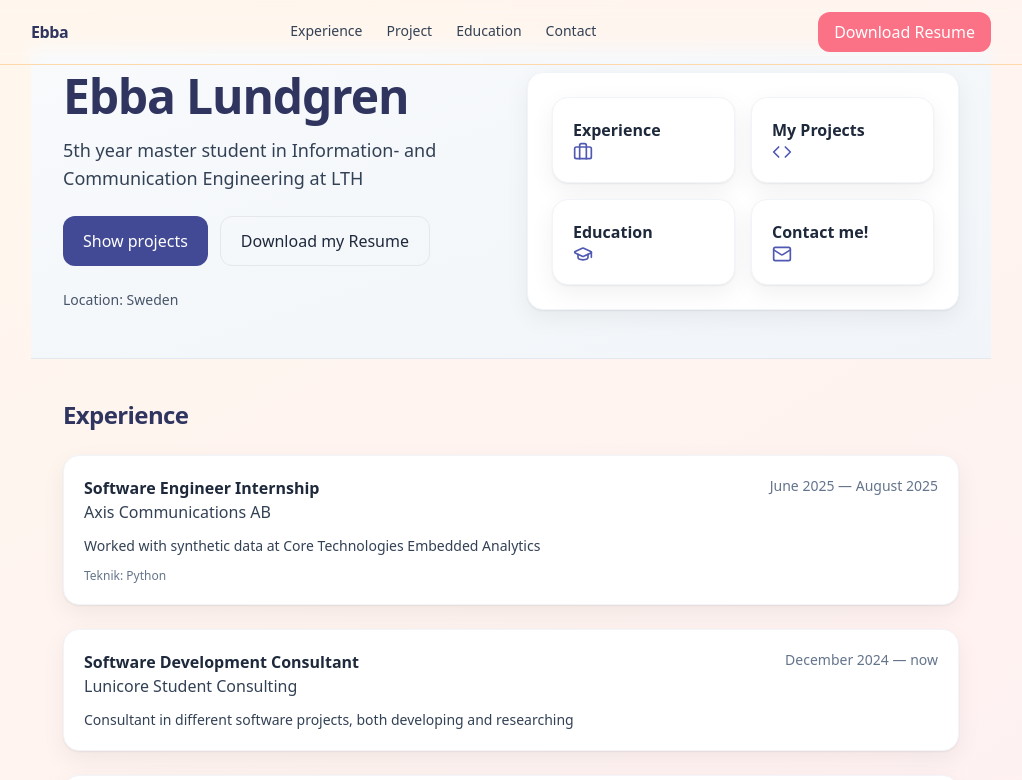
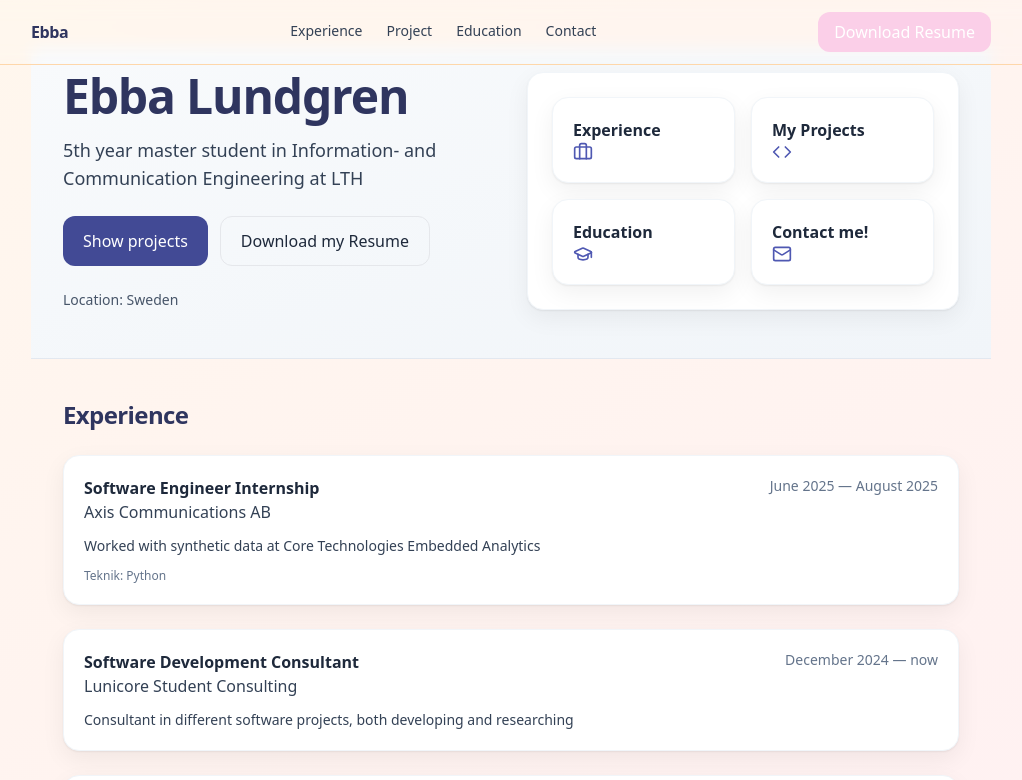
Before and after one commit to EbbacnLundgren/portfolio, a Next.js app: page / in a window 1280 px wide. Shown: the top 780 px of the page, without its empty margins (129-1151 px from the left). Built offline with nearby package versions, Linux system fonts and the light colour scheme.

Commit message:
Added more info

```diff
--- a/components/Header.tsx
+++ b/components/Header.tsx
@@ -48,7 +48,7 @@ export function Header() {
         </nav>
         <a
           href={site.ctaUrl}
-          className="hidden sm:inline-flex items-center rounded-xl px-4 py-2 bg-rose-400 text-white hover:bg-rose-500 transition"
+          className="hidden sm:inline-flex items-center rounded-xl px-4 py-2 bg-pink-200 text-white hover:bg-rose-500 transition"
           target="_blank"
         >
           Download Resume
```
